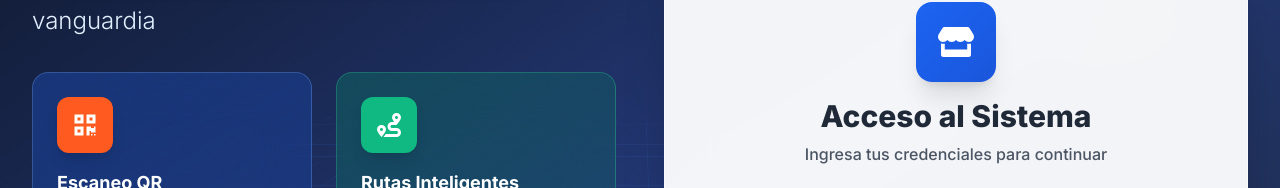
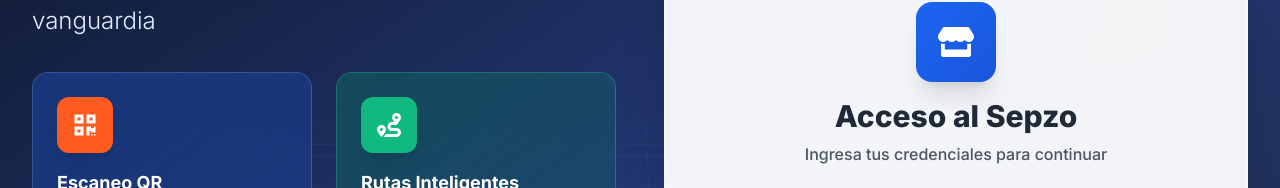
Before and after one commit to RobertoIsraelFloresReza/GMU, a React (Vite) app in the folder gmu-front/: page / in a window 1280 px wide. Shown: the part 194-382 px from the top of the page. Built offline with nearby package versions, Linux system fonts and the light colour scheme; no server answers.

Commit message:
cambio chiquito

```diff
--- a/gmu-front/src/modules/auth/LoginPage.jsx
+++ b/gmu-front/src/modules/auth/LoginPage.jsx
@@ -335,7 +335,7 @@ const LoginPage = () => {
                                     <FaStore className="text-3xl sm:text-4xl text-white" />
                                 </motion.div>
                                 <h2 className="text-2xl sm:text-3xl font-black text-gray-800 mb-2">
-                                    Acceso al Sistema
+                                    Acceso al Sepzo
                                 </h2>
                                 <p className="text-sm sm:text-base text-gray-600 font-medium">
                                     Ingresa tus credenciales para continuar
```
